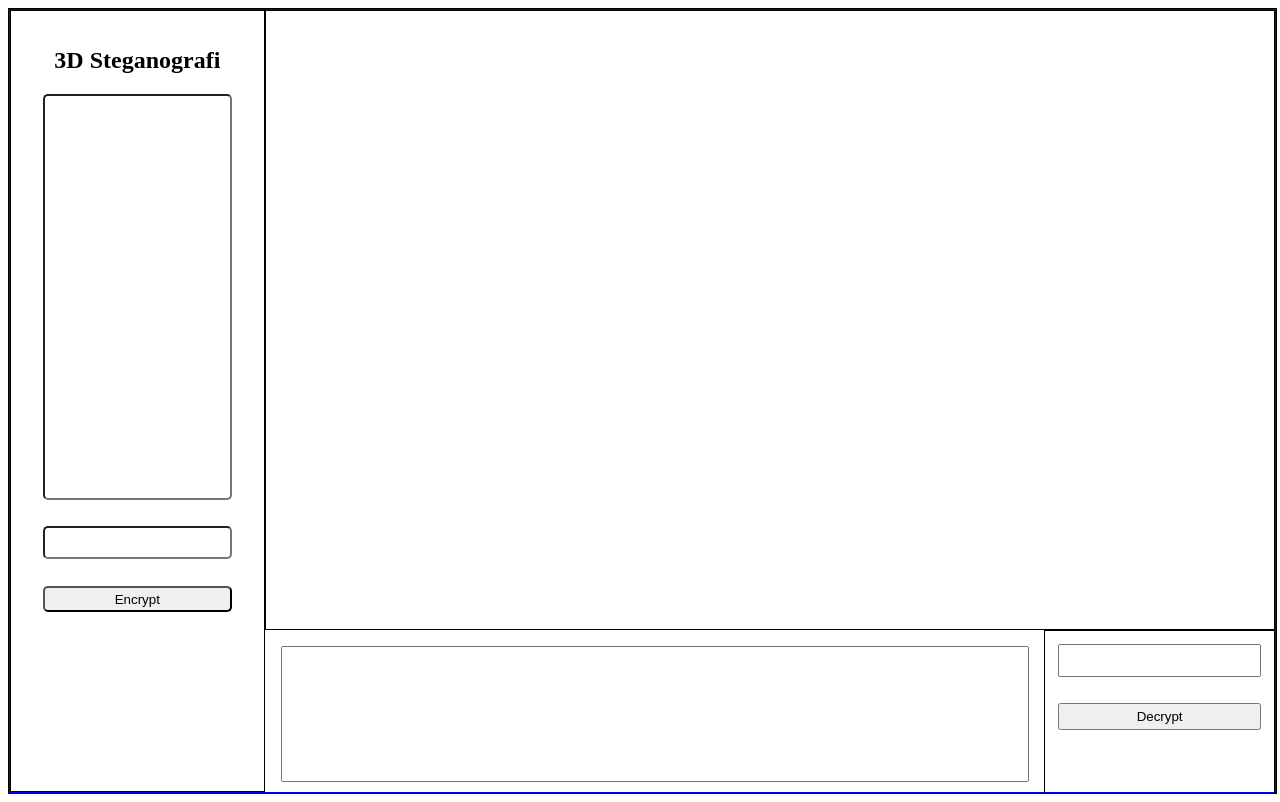
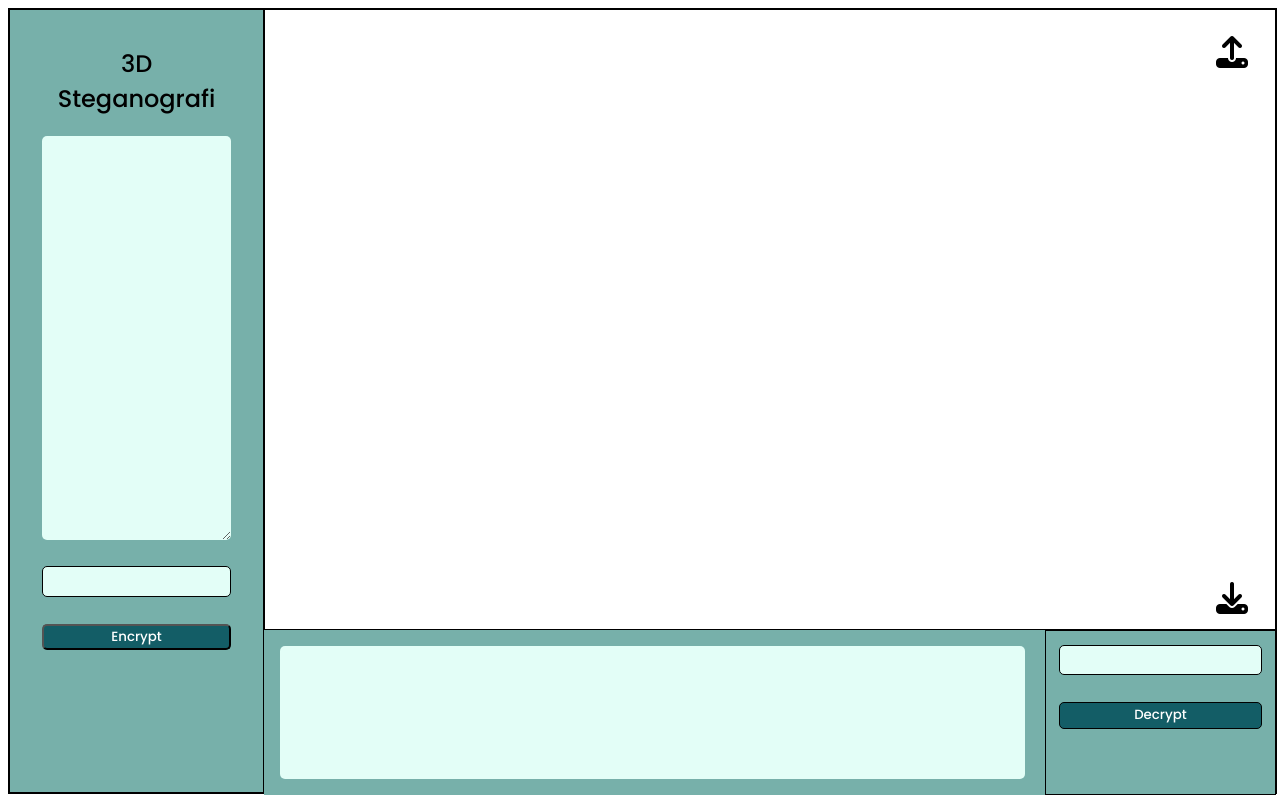
Before and after one commit to unormiesable/3DSteganography, a website built with Vite: page index.html in a window 1280 px wide. Built offline with nearby package versions, Linux system fonts and the light colour scheme.

Commit message:
Adding some style to the UI

```diff
--- a/index.html
+++ b/index.html
@@ -5,6 +5,10 @@
     <meta charset="UTF-8" />
     <meta name="viewport" content="width=device-width, initial-scale=1.0" />
     <link rel="stylesheet" href="style.css">
+    <link rel="preconnect" href="https://fonts.googleapis.com">
+  <link rel="preconnect" href="https://fonts.gstatic.com" crossorigin>
+  <link href="https://fonts.googleapis.com/css2?family=Poppins:ital,wght@0,100;0,200;0,300;0,400;0,500;0,600;0,700;0,800;0,900;1,100;1,200;1,300;1,400;1,500;1,600;1,700;1,800;1,900&display=swap" rel="stylesheet">
+
     <title>Steganografi 3D</title>
   </head>
   <body>
@@ -13,18 +17,22 @@
       <div class="content">
         <div class="sidebar">
           <div class="inputFrame">
-            <h2>3D Steganografi</h2>
-            <input type="text" name="plaintext" class="sidePlaintext">
+            <h2 class="poppins">3D Steganografi</h2>
+            <textarea draggable="false" type="text" name="plaintext" class="sidePlaintext"></textarea>
             <input type="text" name="generatedkey" class="sideKey" readonly>
-            <button class="sideButton">Encrypt</button>
+            <button class="sideButton poppins">Encrypt</button>
           </div>
         </div>
 
         <div class="threeDContainer">
+            <input class="fa-solid fa-upload fa-2xl upimage" type="file" name="image">
           <div class="threeDFrame">
             <canvas>
 
             </canvas>
+            <a class="downimage" href="3Dobject.anu" download="3Dobject">
+              <i class="fa-solid fa-download fa-2xl"></i>
+            </a>
           </div>
 
           <div class="decryptbar">
@@ -34,7 +42,7 @@
 
             <div class="inputkey">
               <input class="keyInput" type="text" name="key">
-              <button class="decryptButton">Decrypt</button>
+              <button class="decryptButton poppins">Decrypt</button>
             </div>
           </div>
         </div>
@@ -42,5 +50,6 @@
     </div>
 
     <script type="module" src="/main.js"></script>
+    <script src="https://kit.fontawesome.com/379b6656cc.js" crossorigin="anonymous"></script>
   </body>
 </html>
--- a/style.css
+++ b/style.css
@@ -1,3 +1,11 @@
+
+:root {
+    --secondary : #E3FEF7;
+    --primary : #77B0AA;
+    --third : #135D66;
+    --fourth : #83C0C1;
+}
+
 /* Container */
 .container {
     display: flex;
@@ -10,16 +18,23 @@
     .content {
         display: flex;
         width: 100%;
-        border: 1px solid blue;
     }
 
         /* Sidebar */
         .sidebar {
             border: 1px solid black;
             width: 20%;
+            background-color: var(--primary);
         }
 
             /* InputFrame */
+
+            .poppins {
+                font-family: "Poppins", sans-serif;
+                font-weight: 500;
+                font-style: normal;
+            }
+
             .inputFrame {
                 text-align: center;
                 display: flex;
@@ -30,9 +45,13 @@
             }
 
             .sidePlaintext {
+                max-width: 100%;
+                max-height: 30em;
                 margin-bottom: 1em;
                 height: 30em;
                 border-radius: 5px;
+                border: none;
+                background-color: var(--secondary);
             }
 
             .sideKey {
@@ -40,12 +59,21 @@
                 margin-bottom: 1em;
                 border-radius: 5px;
                 height: 2em;
+                border: 1px solid;
+                background-color: var(--secondary);
             }
 
             .sideButton {
                 margin-top: 1em;
                 height: 2em;
                 border-radius: 5px;
+                color: white;
+                background-color: var(--third);
+            }
+
+            .sideButton:hover {
+                color: black;
+                background-color: var(--fourth);
             }
             /* InputFrame */
         /* Sidebar */
@@ -53,6 +81,34 @@
         /* 3D Container */
             .threeDContainer {
                 width: 80%;
+            }
+
+            .upimage {
+                width: 1em;
+                display: inherit;
+                position: absolute;
+                top: 1em;
+                right: 1em;
+            }
+
+            .upimage:hover {
+                cursor: pointer;
+            }
+
+            input[type=file]::file-selector-button {
+                visibility: hidden;
+            }
+
+            .downimage {
+                width: 1em;
+                display: inherit;
+                position: absolute;
+                bottom: 24%;
+                right: 3em;
+            }
+
+            a {
+                color: black;
             }
 
             /* 3D Frame */
@@ -71,6 +127,7 @@
                 .decryptbar {
                     height: 21%;
                     display: flex;
+                    background-color: var(--primary);
                 }
 
                 .output {
@@ -82,8 +139,10 @@
                 .outputplaintext {
                     width: 99%;
                     height: 99%;
+                    border-radius: 5px;
+                    border: none;
+                    background-color: var(--secondary);
                 }
-
                 /* Input Key */
                     .inputkey {
                         border: 1px solid black;
@@ -95,13 +154,25 @@
                     .keyInput {
                         margin: 1em;
                         height: 2em;
+                        border: 1px solid;
+                        border-radius: 5px;
+                        background-color: var(--secondary);
                     }
 
                     .decryptButton {
                         margin: 1em;
                         height: 2em;
+                        border: 1px solid black;
+                        border-radius: 5px;
+                        color: white;
+                        background-color: var(--third);
                     }
 
+                    .decryptButton:hover {
+                        color: black;
+                        background-color: var(--fourth);
+                    }
+                /* Input Key */
             /* Decrypt Bar */
         /* 3D Container */
     /* Content */
```
Also changed, not shown: images/upload-solid.svg (added). Lines whose indentation alone changed are shown as unchanged.
